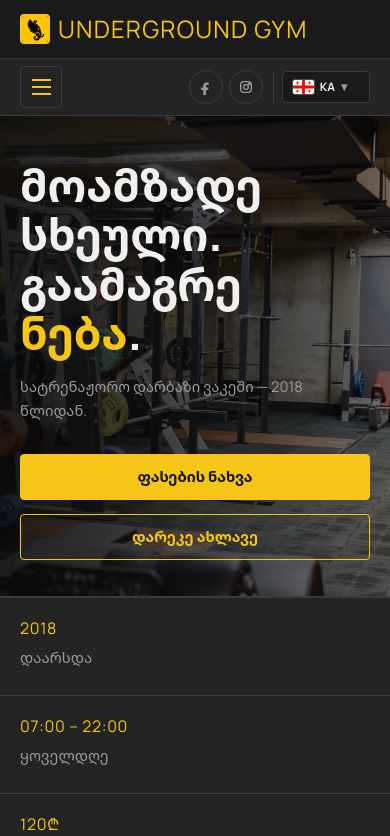
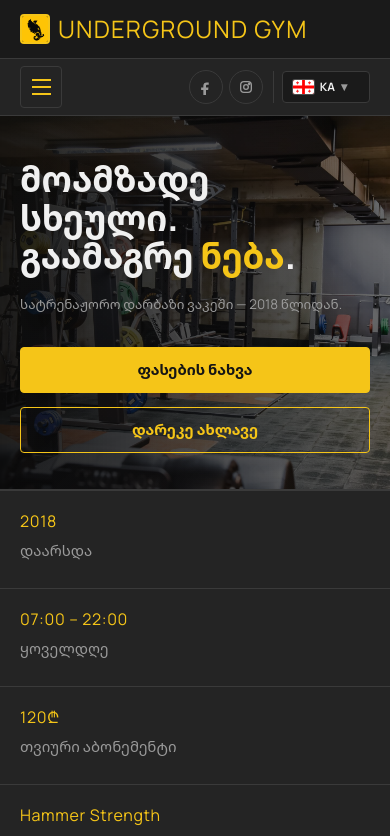
Before and after one commit to LukaSilagadze/undergroundgym_vol5, a React (Vite) app: page /#/ in a window 390 px wide. Shown: the top 836 px of the page. Built offline with nearby package versions, Linux system fonts and the light colour scheme.

Commit message:
Fix Navbar z-index.

```diff
--- a/src/App.css
+++ b/src/App.css
@@ -258,7 +258,11 @@ main {
   }
 
   .page-hero h1 {
-    font-size: clamp(2.45rem, 11.5vw, 4rem);
+    font-size: clamp(2rem, 9vw, 3.2rem);
+  }
+
+  .page-hero p {
+    font-size: clamp(0.84rem, 2.8vw, 0.94rem);
   }
 
   .grid--3,
--- a/src/components/Navbar.css
+++ b/src/components/Navbar.css
@@ -1,7 +1,7 @@
 .navbar {
   position: sticky;
   top: 0;
-  z-index: 50;
+  z-index: 5000;
   border-bottom: 1px solid var(--color-border);
   background: rgba(26, 26, 26, 0.98);
   backdrop-filter: blur(10px);
@@ -125,11 +125,14 @@
 }
 
 .navbar__lower {
+  position: relative;
+  z-index: 5000;
   background: var(--color-surface);
 }
 
 .navbar__lower-inner {
   position: relative;
+  z-index: 5010;
   display: flex;
   align-items: center;
   justify-content: space-between;
@@ -282,7 +285,7 @@
   position: absolute;
   top: calc(100% + 8px);
   right: 0;
-  z-index: 80;
+  z-index: 5300;
   display: grid;
   gap: 6px;
   min-width: 104px;
@@ -353,7 +356,8 @@
 
 @media (max-width: 820px) {
   .navbar {
-    position: static;
+    position: relative;
+    z-index: 5000;
   }
 
   .navbar__top-inner,
@@ -386,12 +390,14 @@
     top: 56px;
     right: 0;
     left: 0;
+    z-index: 5200;
     display: none;
     flex-direction: column;
     align-items: stretch;
     gap: 0;
     border-bottom: 1px solid var(--color-border);
     background: var(--color-bg);
+    box-shadow: 0 20px 40px rgba(0, 0, 0, 0.48);
   }
 
   .navbar__links--open {
```
